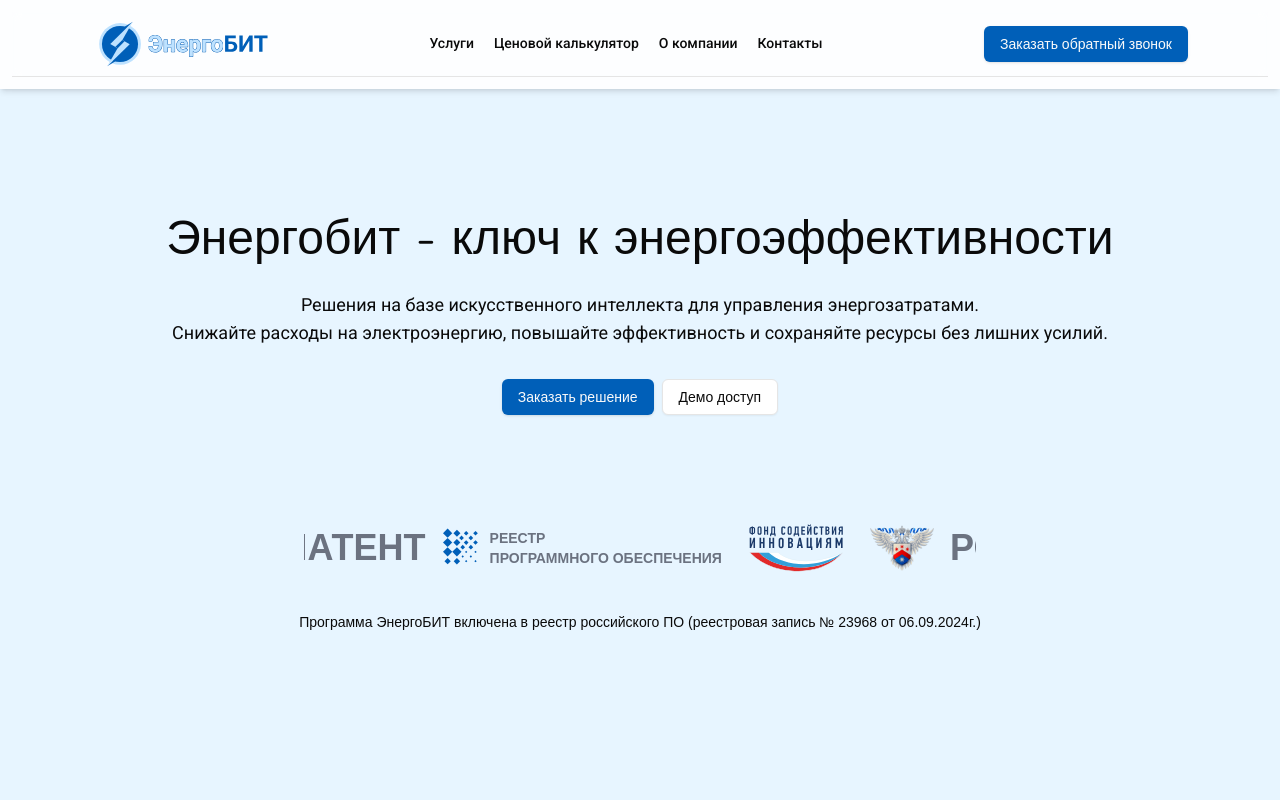
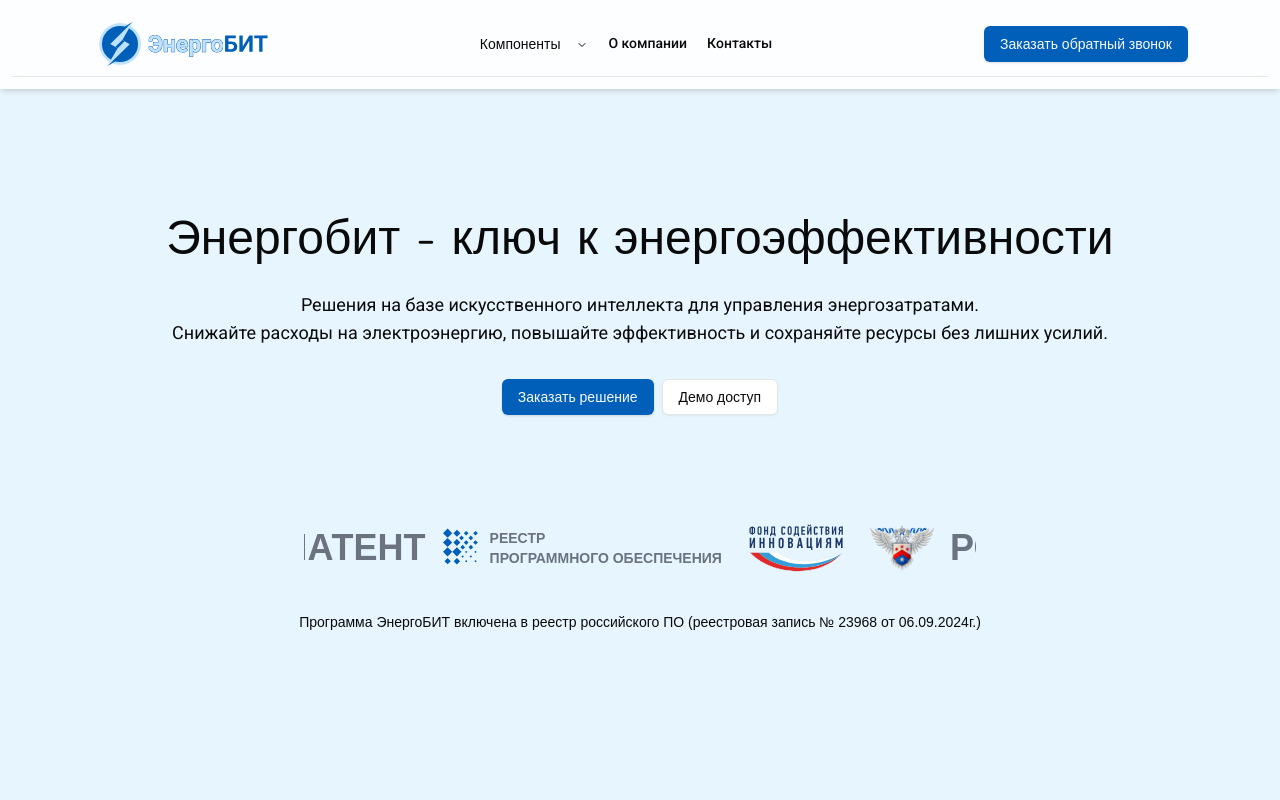
Before and after one commit to Markito97/test-vercel, a Next.js app: page / in a window 1280 px wide. Shown: the top 800 px of the page. Built offline with nearby package versions, Linux system fonts and the light colour scheme.

Commit message:
--wip update header

```diff
--- a/components/ui/header.tsx
+++ b/components/ui/header.tsx
@@ -1,8 +1,49 @@
 import { Button } from "./button"
 import { Logo } from "./logo"
 import { LogoText } from "./logo-text"
-import { NavigationMenu, NavigationMenuItem, NavigationMenuLink, NavigationMenuList, navigationMenuTriggerStyle } from "./navigation-menu"
+import { NavigationMenu, NavigationMenuContent, NavigationMenuItem, NavigationMenuLink, NavigationMenuList, NavigationMenuTrigger, navigationMenuTriggerStyle } from "./navigation-menu"
 import Link from "next/link"
+import React from "react"
+import { ListItem } from "./list-item"
+
+const components: { title: string; href: string; description: string }[] = [
+    {
+        title: "Калькулятор ценовых категорий",
+        href: "/price-calculator",
+        description: "Программа, которая определяет оптимальную ценовую категорию для оплаты электроэнергии на предприятии.",
+    },
+    {
+        title: "Прогноз часов пиковой нагрузки",
+        href: "/forecast-peak-hours",
+        description: "Модуль предсказание времени, когда энергопотребление достигает максимума в течение дня, недели или другого периода.",
+    },
+    {
+        title: "Прогноз электропотребления предприятия",
+        href: "/forecast-enterprise",
+        description: "Модуль предсказание объёма электроэнергии, который предприятие будет использовать за определённый период (час, день, неделя и т.д.).",
+    },
+    {
+        title: "Прогнозирования цен на электроэнергию и мощность",
+        href: "/docs/primitives/scroll-area",
+        description: "Модуль предсказания стоимости электроэнергии и доступной мощности на рынке или для конкретного потребителя в будущем.",
+    },
+    {
+        title: "Управление спросом на электроэнергию",
+        href: "/electricity-management",
+        description: "Процесс регулирования потребления электроэнергии потребителями (домами, предприятиями) так, чтобы оно соответствовало доступным ресурсам или было экономически выгодным.",
+    },
+    {
+        title: "Учет, анализ и контроль потребления электроэнергии на предприятии",
+        href: "/docs/primitives/tooltip",
+        description: "Комплекс действий, направленных на то, чтобы точно знать, сколько электроэнергии тратится, где именно, и как это оптимизировать.",
+    },
+    {
+        title: 'Монитор пользователя',
+        href: "/user-monitor",
+        description: 'Модуль который позволяет каждому настроить удобную панель управления с виджетами энергопотребления. Показатели доступны в реальном времени, с гибкими графиками и настройками под ваши задачи.'
+    }
+]
+
 
 export const Header = () => {
     return <header className="sticky top-0 z-40 transform shadow-md p-3">
@@ -17,18 +58,20 @@
                     <NavigationMenu>
                         <NavigationMenuList>
                             <NavigationMenuItem>
-                                <Link href="/" legacyBehavior passHref>
-                                    <NavigationMenuLink className={navigationMenuTriggerStyle()}>
-                                        Услуги
-                                    </NavigationMenuLink>
-                                </Link>
-                            </NavigationMenuItem>
-                            <NavigationMenuItem>
-                                <Link href="/price-calculator" legacyBehavior passHref>
-                                    <NavigationMenuLink className={navigationMenuTriggerStyle()}>
-                                        Ценовой калькулятор
-                                    </NavigationMenuLink>
-                                </Link>
+                                <NavigationMenuTrigger>Компоненты</NavigationMenuTrigger>
+                                <NavigationMenuContent>
+                                    <ul className="grid w-[400px] gap-3 p-4 md:w-[500px] md:grid-cols-2 lg:w-[600px] ">
+                                        {components.map((component) => (
+                                            <ListItem
+                                                key={component.title}
+                                                title={component.title}
+                                                href={component.href}
+                                            >
+                                                {component.description}
+                                            </ListItem>
+                                        ))}
+                                    </ul>
+                                </NavigationMenuContent>
                             </NavigationMenuItem>
                             <NavigationMenuItem>
                                 <Link href="/pricing" legacyBehavior passHref>
--- /dev/null
+++ b/components/ui/list-item.tsx
@@ -0,0 +1,29 @@
+import React from "react"
+import { NavigationMenuLink } from "./navigation-menu"
+import { cn } from "@/lib/utils"
+
+export const ListItem = React.forwardRef<
+  React.ElementRef<"a">,
+  React.ComponentPropsWithoutRef<"a">
+>(({ className, title, children, ...props }, ref) => {
+  return (
+    <li>
+      <NavigationMenuLink asChild>
+        <a
+          ref={ref}
+          className={cn(
+            "block select-none space-y-1 rounded-md p-3 leading-none no-underline outline-none transition-colors hover:bg-accent hover:text-accent-foreground focus:bg-accent focus:text-accent-foreground",
+            className
+          )}
+          {...props}
+        >
+          <span className="text-sm font-medium leading-none">{title}</span>
+          <span className="line-clamp-2 text-sm leading-snug text-muted-foreground">
+            {children}
+          </span>
+        </a>
+      </NavigationMenuLink>
+    </li>
+  )
+})
+ListItem.displayName = "ListItem"
```
